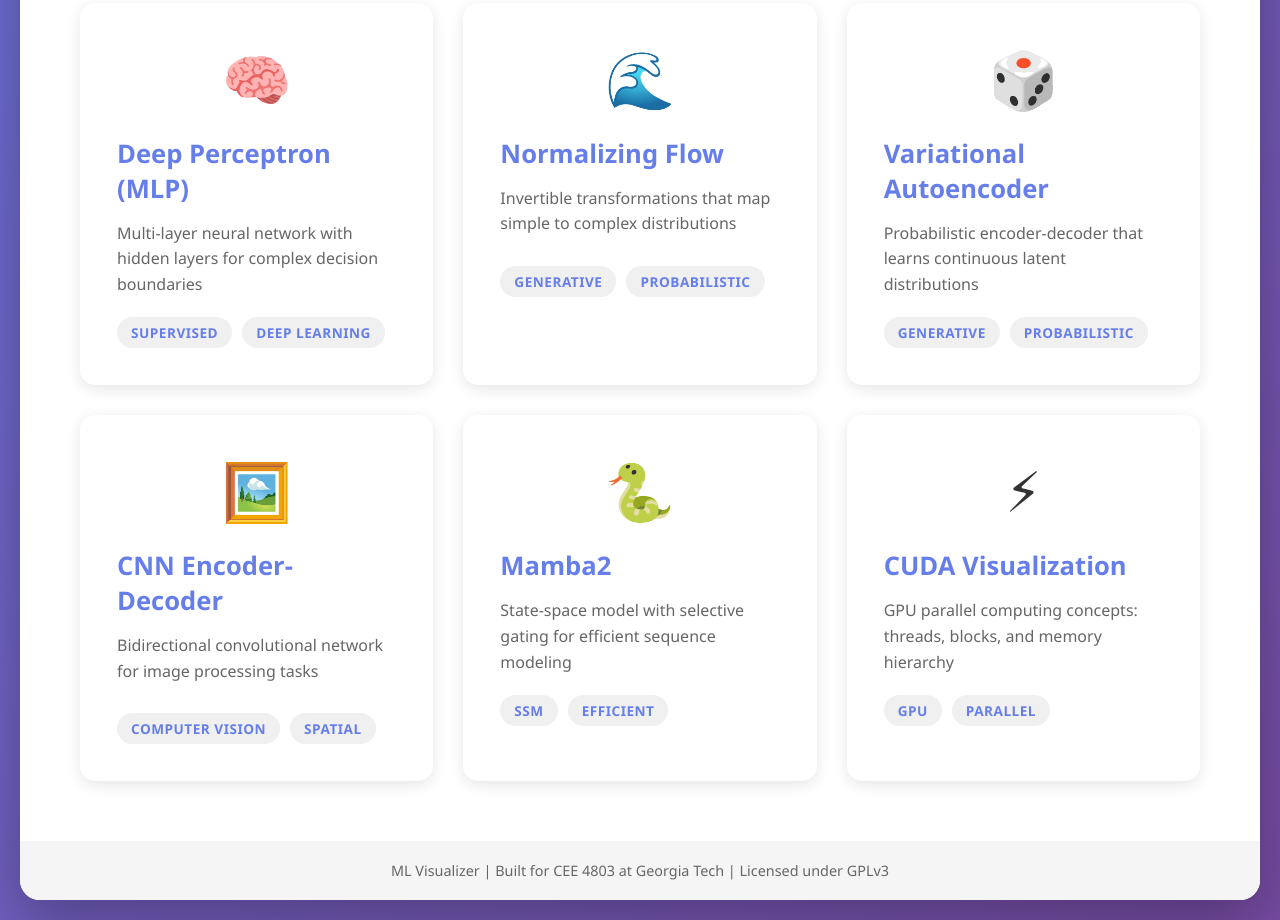
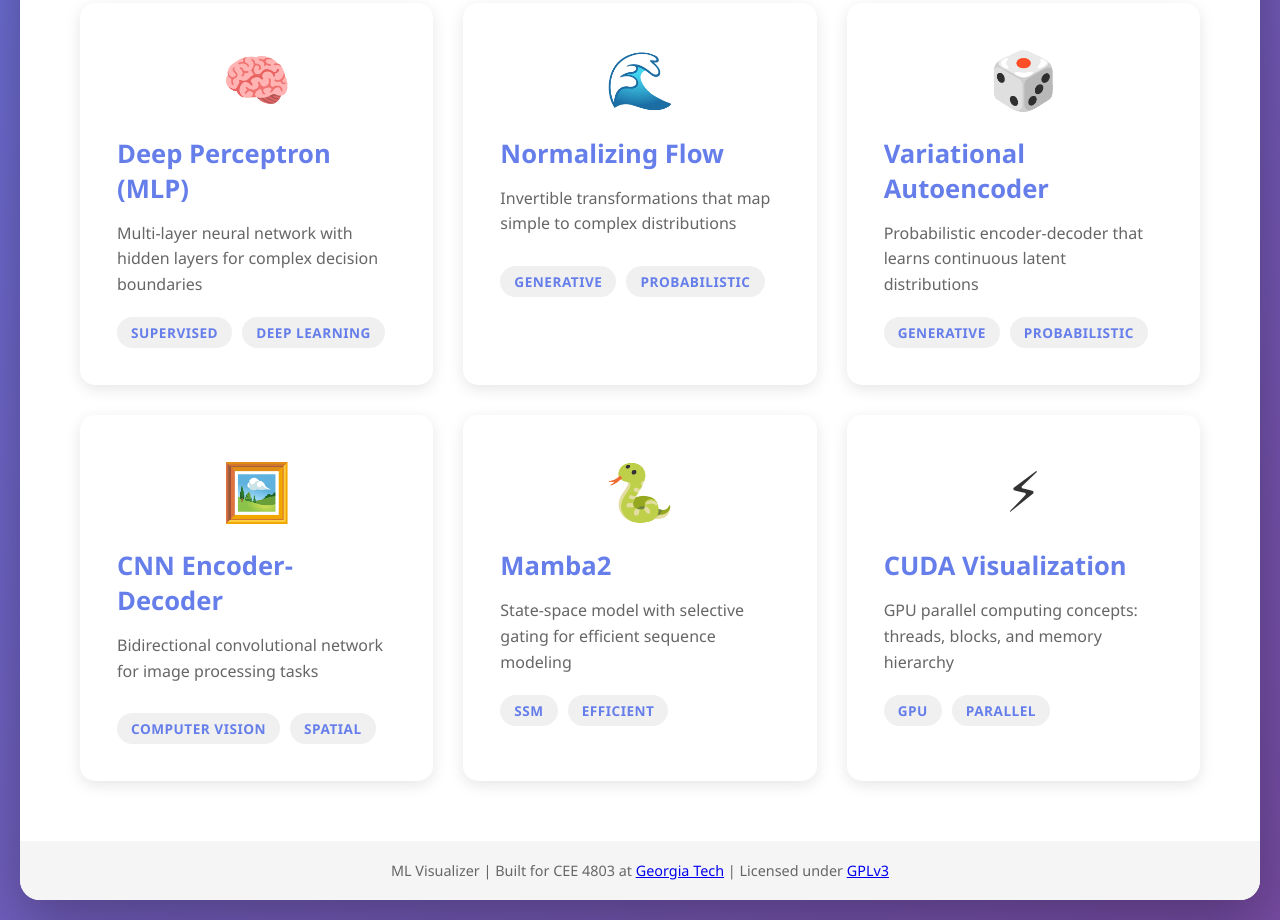
Before and after one commit to Fedele-AI/MLvisualizer, a plain HTML site: page index.html in a window 1280 px wide. Shown: the part 1172-2092 px from the top of the page. Drawn offline with Linux system fonts and the light colour scheme.

Commit message:
Added hyperlink to footer
Signed-off-by: Jenkins, Kenneth Alexander <kjenkins60@gatech.edu>

```diff
--- a/index.html
+++ b/index.html
@@ -657,7 +657,7 @@
         </div>
 
         <footer>
-            <p> ML Visualizer | Built for CEE 4803 at Georgia Tech | Licensed under GPLv3</p>
+            <p>ML Visualizer | Built for CEE 4803 at <a href="https://www.gatech.edu" target="_blank" rel="noopener noreferrer">Georgia Tech</a> | Licensed under <a href="https://www.gnu.org/licenses/gpl-3.0.html" target="_blank" rel="noopener noreferrer">GPLv3</a></p>
         </footer>
     </div>
 
```
